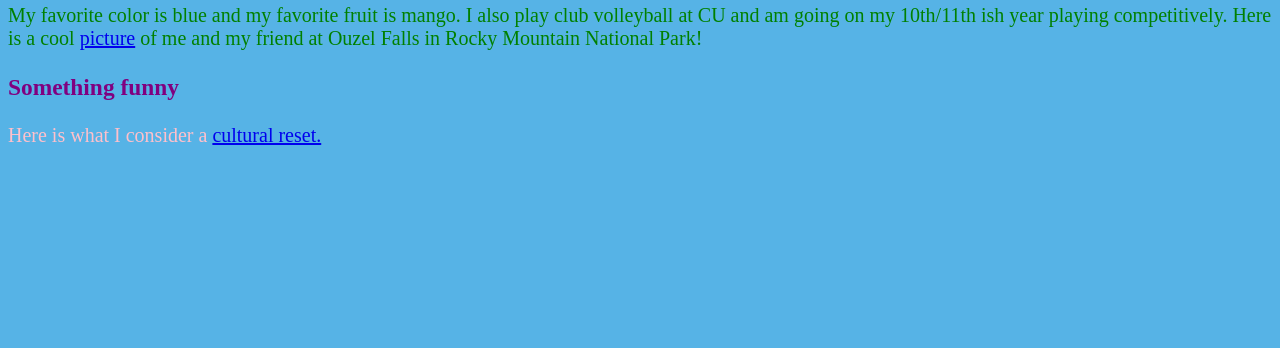
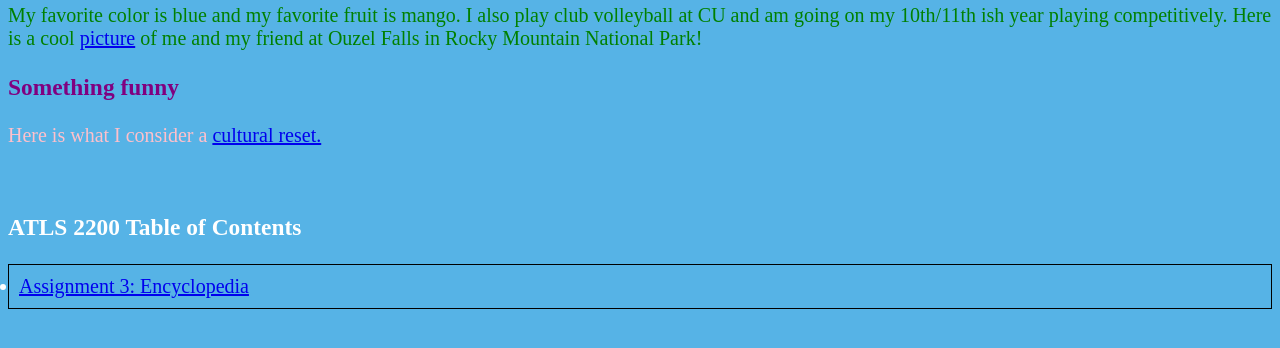
Before and after one commit to bellacoats/bellacoats.github.io, a plain HTML site: page index.html in a window 1280 px wide. Shown: the part 226-574 px from the top of the page. Drawn offline with Linux system fonts and the light colour scheme.

Commit message:
Update index.html

```diff
--- a/index.html
+++ b/index.html
@@ -16,5 +16,14 @@
             Here is a cool <a href="img/bellaimg.jpg">picture</a> of me and my friend at Ouzel Falls in Rocky Mountain National Park!</p>
             <h3 style="color:purple;">Something funny</h3>
             <p style="color:pink;">Here is what I consider a <a href="https://www.youtube.com/watch?v=NaD01NBfg-A">cultural reset.</a></p>
+<br>
+<h3> ATLS 2200 Table of Contents </h3>
+ <nav Title="ATLS 2200 Table of Contents">
+    <ul>
+        <li><a href="/Users/bellacoats/Documents/GitHub/bellacoats.github.io/assignments/assignment3.html">Assignment 3: Encyclopedia</a></li>
+    </ul>
+</nav>
+
+
 </body>
 </html>
```
